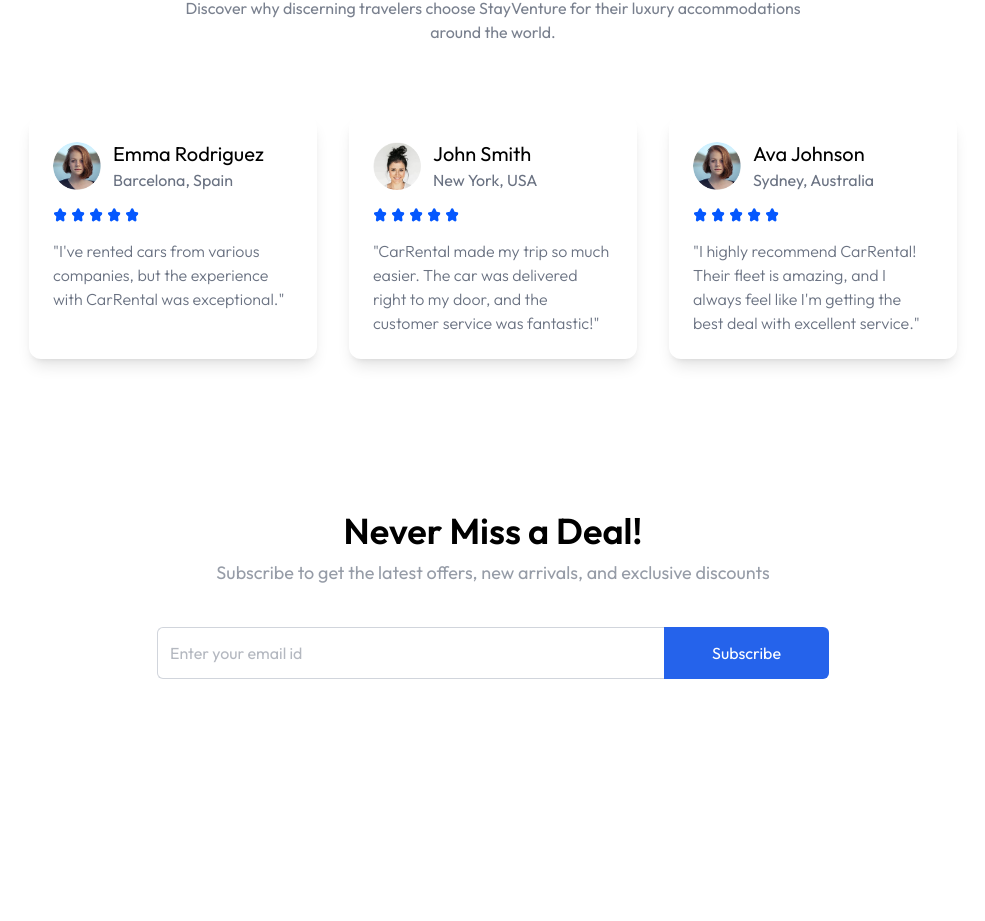
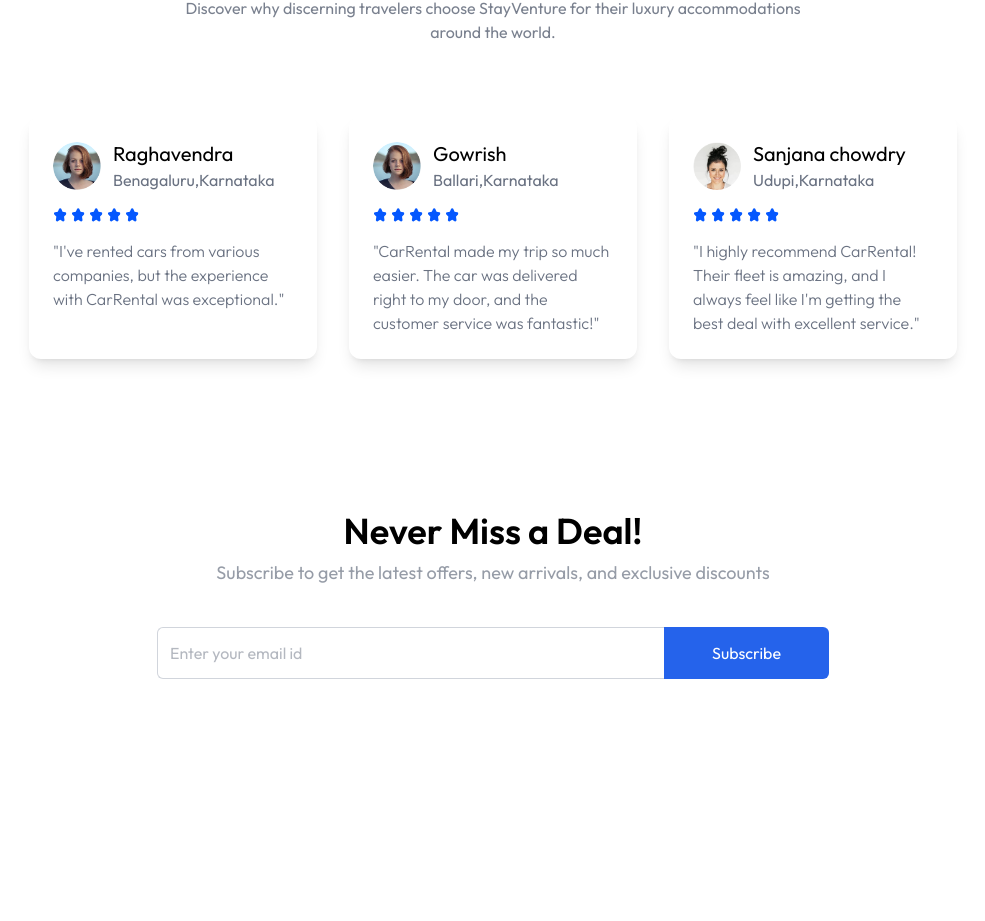
Before and after one commit to punithraj-100/Car-Rental-full_Stack-_project, a React (Vite) app in the folder client/: page / in a window 1280 px wide. Shown: the part 1756-2677 px from the top of the page, without its empty margins (147-1132 px from the left). Built offline with nearby package versions, Linux system fonts and the light colour scheme; no server answers.

Commit message:
fixed bug related to the return date

```diff
--- a/client/src/components/Hero.jsx
+++ b/client/src/components/Hero.jsx
@@ -47,7 +47,9 @@
             </div>
             <div className='flex flex-col items-start gap-2'>
                 <label htmlFor='return-date'>Return Date</label>
-                <input value={returnDate} onChange={e=>setReturnDate(e.target.value)} type="date" id="return-date" className='text-sm text-gray-500' required/>
+                <input value={returnDate} onChange={e=>setReturnDate(e.target.value)} type="date" id="return-date"
+                min={pickupDate}
+                 className='text-sm text-gray-500' required/>
             </div>
 
         </div>
--- a/client/src/components/Testimonial.jsx
+++ b/client/src/components/Testimonial.jsx
@@ -6,19 +6,19 @@
 const Testimonial = () => {
 
     const testimonials = [
-        { name: "Emma Rodriguez",
-          location: "Barcelona, Spain",
+        { name: "Raghavendra",
+          location: "Benagaluru,Karnataka",
           image: assets.testimonial_image_1,
           testimonial: "I've rented cars from various companies, but the experience with CarRental was exceptional."
         },
-        { name: "John Smith",
-          location: "New York, USA",
-          image: assets.testimonial_image_2,
+        { name: "Gowrish",
+          location: "Ballari,Karnataka",
+          image: assets.testimonial_image_1,
           testimonial: "CarRental made my trip so much easier. The car was delivered right to my door, and the customer service was fantastic!"
         },
-        { name: "Ava Johnson",
-          location: "Sydney, Australia",
-          image: assets.testimonial_image_1,
+        { name: "Sanjana chowdry",
+          location: "Udupi,Karnataka",
+          image: assets.testimonial_image_2,
           testimonial: "I highly recommend CarRental! Their fleet is amazing, and I always feel like I'm getting the best deal with excellent service."
         }
     ];
--- a/client/src/pages/owner/AddCar.jsx
+++ b/client/src/pages/owner/AddCar.jsx
@@ -106,6 +106,9 @@
               <option value="Sedan">Sedan</option>
               <option value="SUV">SUV</option>
               <option value="Van">Van</option>
+              <option value="Hatchback">Hatchback</option>
+              <option value="Luxury car">Luxury car</option>
+              <option value="Electric Vehicle">EV</option>
             </select>
           </div>
         </div>
@@ -143,10 +146,17 @@
             <label>Location</label>
             <select onChange={e=> setCar({...car, location: e.target.value})} value={car.location} className='px-3 py-2 mt-1 border border-borderColor rounded-md outline-none'>
               <option value="">Select a location</option>
-              <option value="New York">New York</option>
-              <option value="Los Angeles">Los Angeles</option>
-              <option value="Houston">Houston</option>
-              <option value="Chicago">Chicago</option>
+              <option value="Bengaluru">Bengaluru</option>
+              <option value="Mysuru">Mysuru</option>
+              <option value="Mandya">Mandya</option>
+              <option value="Mangaluru">Mangaluru</option>
+              <option value="Kolara">Kolara</option>
+              <option value="Hubballi-Dharwad">Hubballi-Dharwad</option>
+              <option value="Ramnagara">Ramnagara</option>
+              <option value="Udupi">Udupi</option>
+              <option value="Ballari">Ballari</option>
+              <option value="Shivamogga">Shivamogga</option>
+
             </select>
          </div>
         {/* Car Description */}
```
